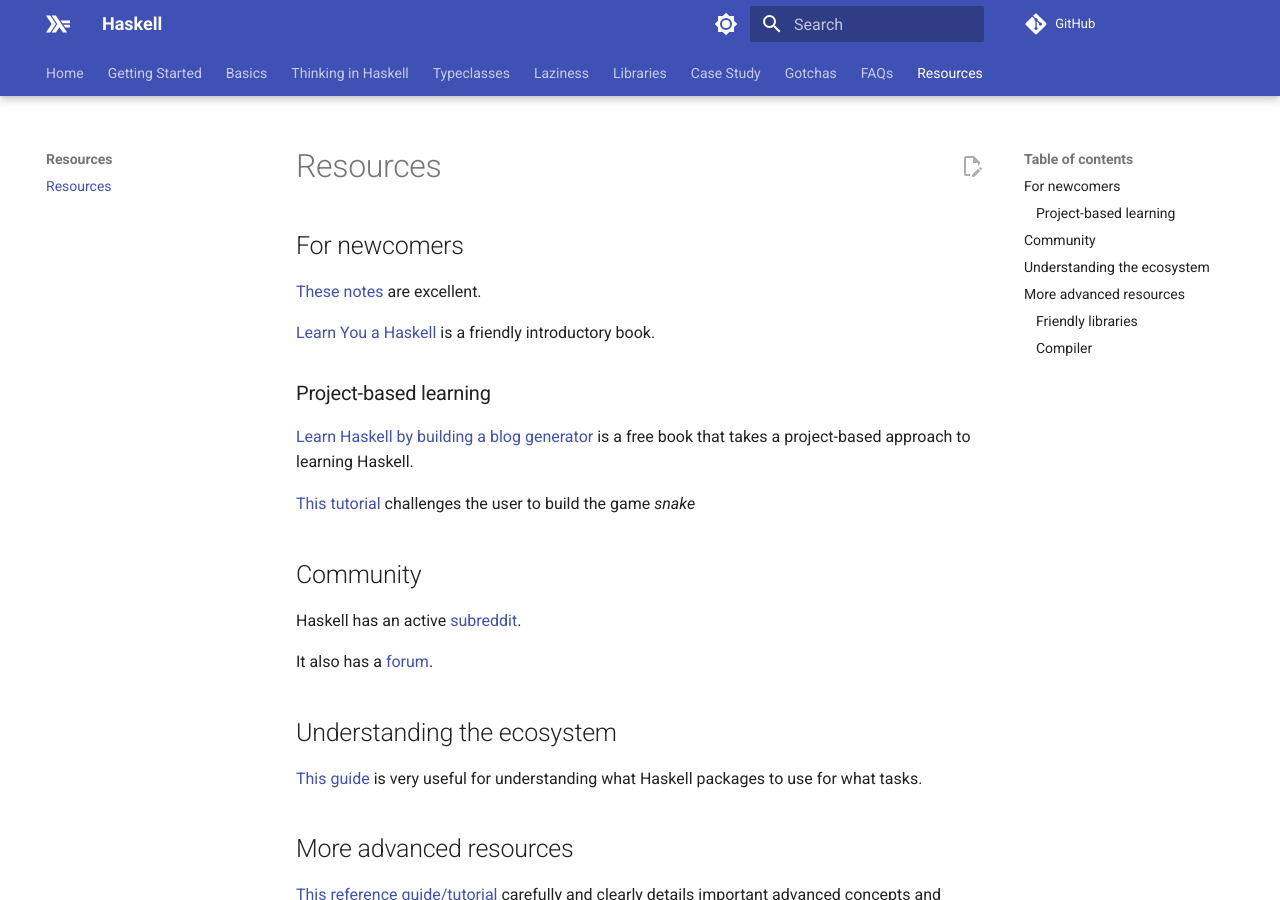
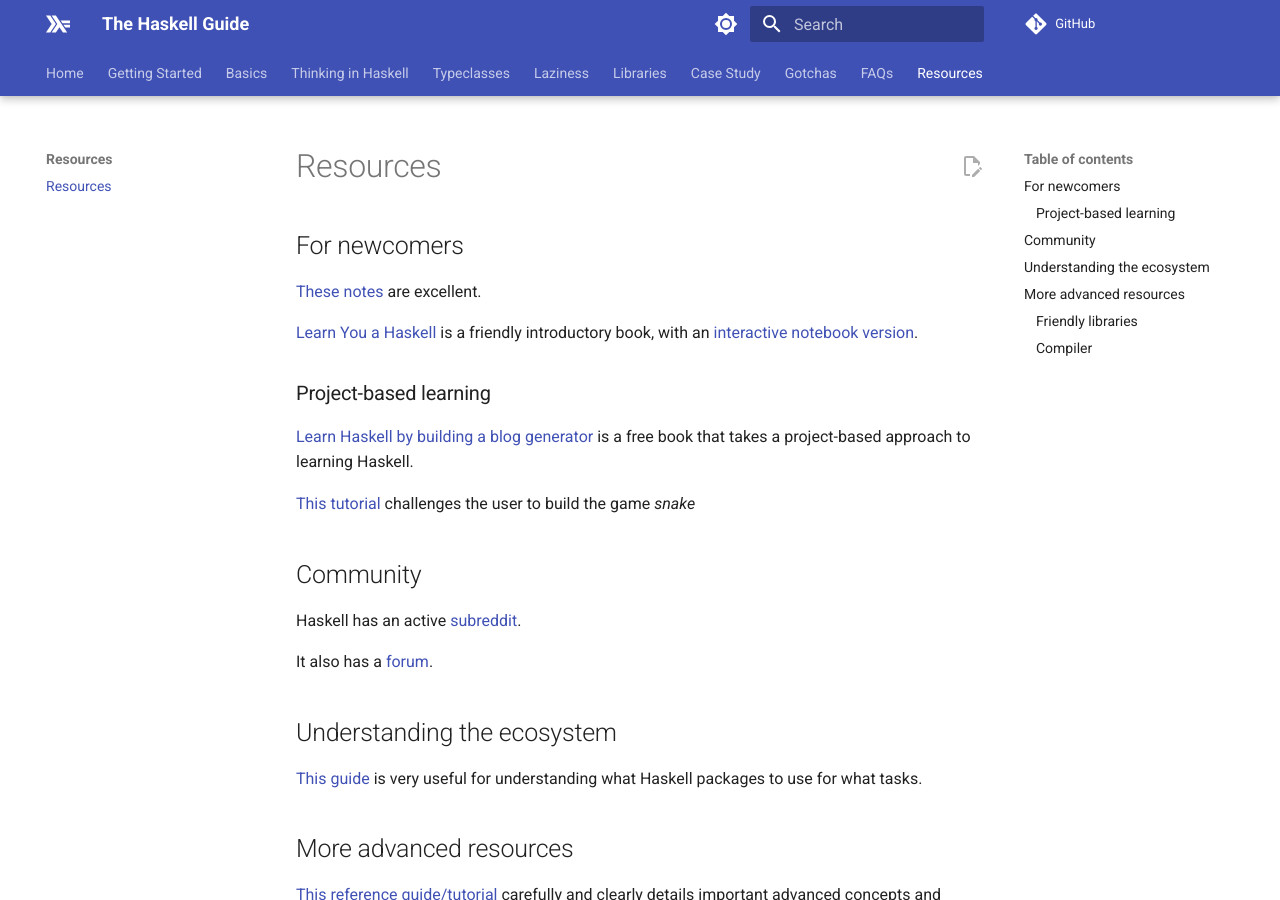
Before and after one commit to reubenharry/haskell-docs, an MkDocs documentation site: the page built from docs/docs/resources/resources.md, in a window 1280 px wide and 900 px high. Built offline with MkDocs 1.6.1 and Material for MkDocs 9.7.7, drawn with Linux system fonts in a browser that asks for light colours; comment, search, counter and statistics services are not loaded.

Commit message:
name and lyah notebook

```diff
--- a/docs/docs/resources/resources.md
+++ b/docs/docs/resources/resources.md
@@ -6,7 +6,7 @@ comments: true
 
 [These notes](https://www.seas.upenn.edu/~cis1940/fall16/lectures/01-intro.html) are excellent.
 
-[Learn You a Haskell](http://learnyouahaskell.com/) is a friendly introductory book.
+[Learn You a Haskell](http://learnyouahaskell.com/) is a friendly introductory book, with an [interactive notebook version](https://github.com/IHaskell/learn-you-a-haskell-notebook).
 
 ### Project-based learning
 
--- a/docs/mkdocs.yml
+++ b/docs/mkdocs.yml
@@ -1,4 +1,4 @@
-site_name: Haskell
+site_name: The Haskell Guide
 
 repo_url: https://github.com/reubenharry/haskell-docs
 
```
